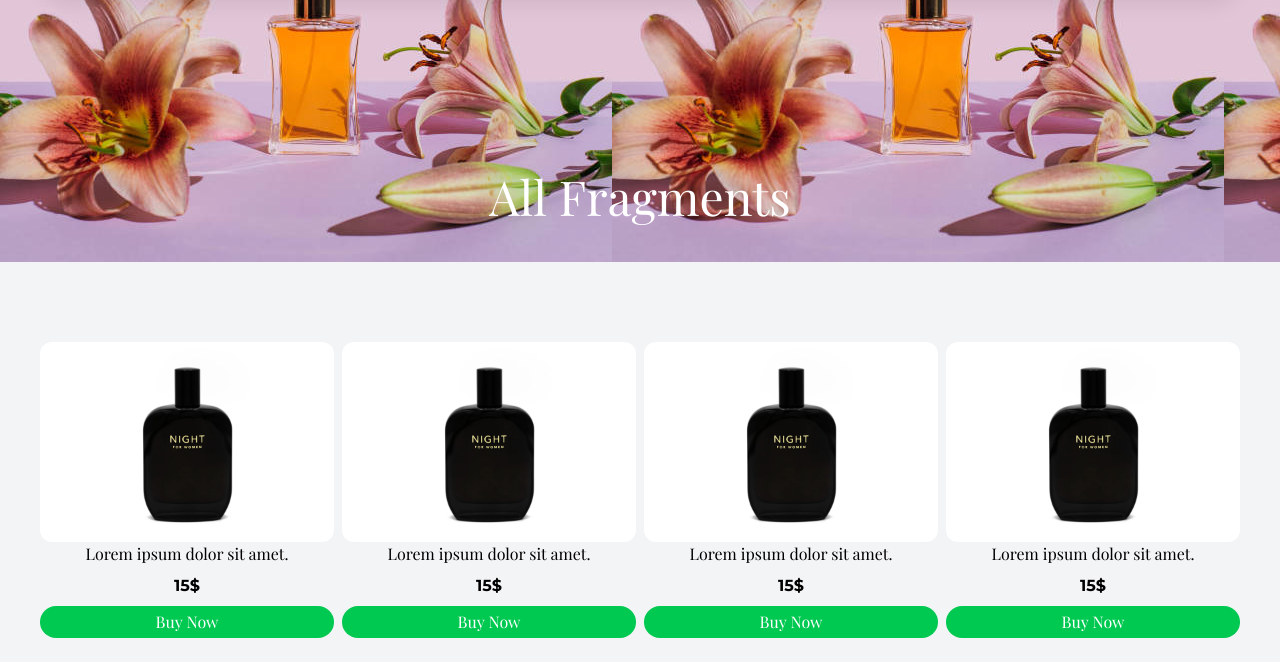
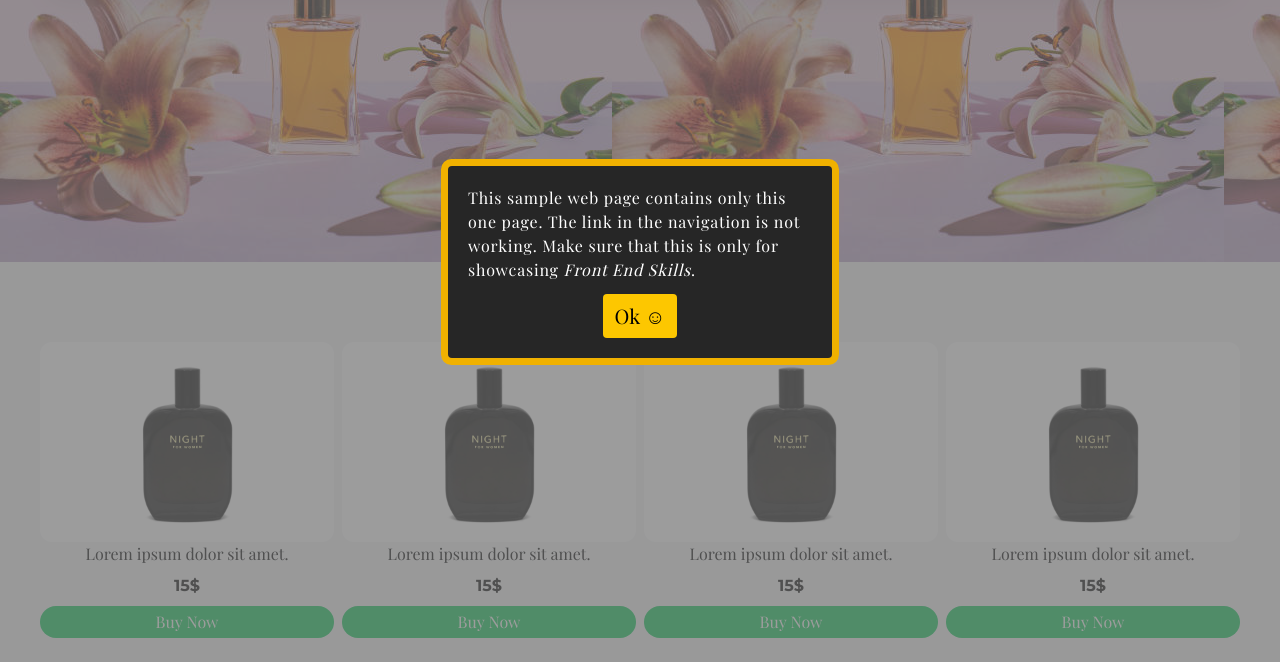
Before and after one commit to issarali538/portfolio-3, a website: page index.html in a window 1280 px wide. Shown: the part 138-800 px from the top of the page. Drawn offline with nearby package versions, Linux system fonts and the light colour scheme; a web font is replaced by a local one.

Commit message:
warminig modal

```diff
--- a/index.html
+++ b/index.html
@@ -6,7 +6,7 @@
     <title>Portfolio-3</title>
     <link rel="stylesheet" href="./output.css" />
   </head>
-  <body class="font-playfair tracking-normal bg-gray-100">
+  <body class="font-playfair tracking-normal bg-gray-100 overflow-hidden">
     <header
       class="fixed top-0 left-1/2 transform -translate-x-1/2 w-full z-40 bg-transparent"
     >
@@ -573,6 +573,30 @@
         <p>&copy; <span class="font-montserrat">2025</span></p>
       </div>
     </footer>
+
+    <!-- backdrop  -->
+    <div
+      class="absolute top-1/2 left-1/2 -translate-x-1/2 -translate-y-1/2 w-screen h-screen bg-neutral-500 z-49 opacity-70"
+      id="backdrop"
+    ></div>
+    <!-- warning modal  -->
+    <div
+      class="absolute top-1/2 left-1/2 -translate-x-1/2 -translate-y-1/2 mx-auto max-w-sm p-5 rounded-sm overflow-hidden z-[50] bg-neutral-800 text-white space-y-3 ring-2 ring-offset-5 ring-yellow-500 ring-offset-transparent"
+      id="warning-modal"
+    >
+      <p class="tracking-wider">
+        This sample web page contains only this one page. The link in the
+        navigation is not working. Make sure that this is only for showcasing
+        <span class="capitalize italic">front end skills</span>.
+      </p>
+      <div class="text-center" id="ok">
+        <button
+          class="py-2 px-3 rounded-sm bg-yellow-400 text-black cursor-pointer text-xl"
+        >
+          Ok ☺
+        </button>
+      </div>
+    </div>
     <!-- js  -->
     <script src="./script.js"></script>
   </body>
--- a/script.js
+++ b/script.js
@@ -16,3 +16,11 @@ let cancel = document.getElementById("cancel");
 cancel.addEventListener("click", () => {
   mobileMenu.classList.toggle("hidden");
 });
+
+// ok model
+let ok = document.getElementById("ok");
+ok.addEventListener("click", function () {
+  document.getElementById("backdrop").classList.add("hidden");
+  document.getElementById("warning-modal").classList.add("hidden");
+  document.body.classList.remove("overflow-hidden");
+});
```
Also changed, not shown: output.css.
